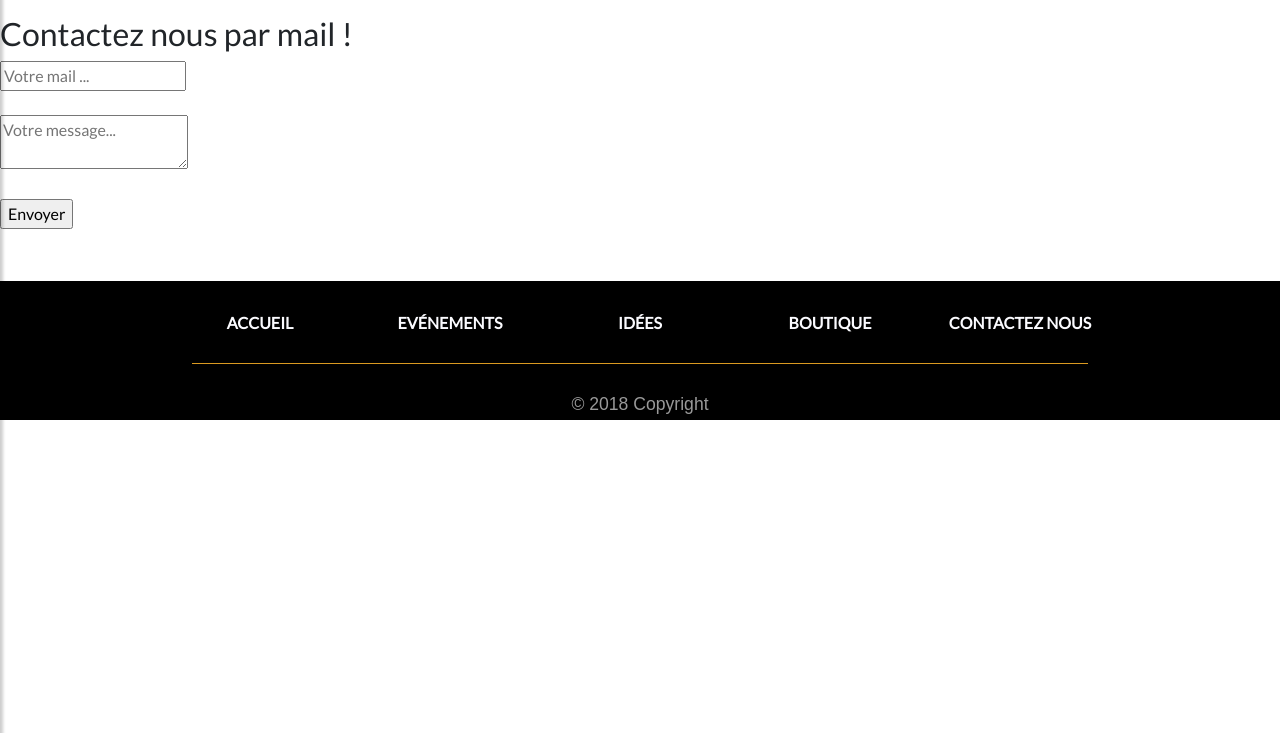
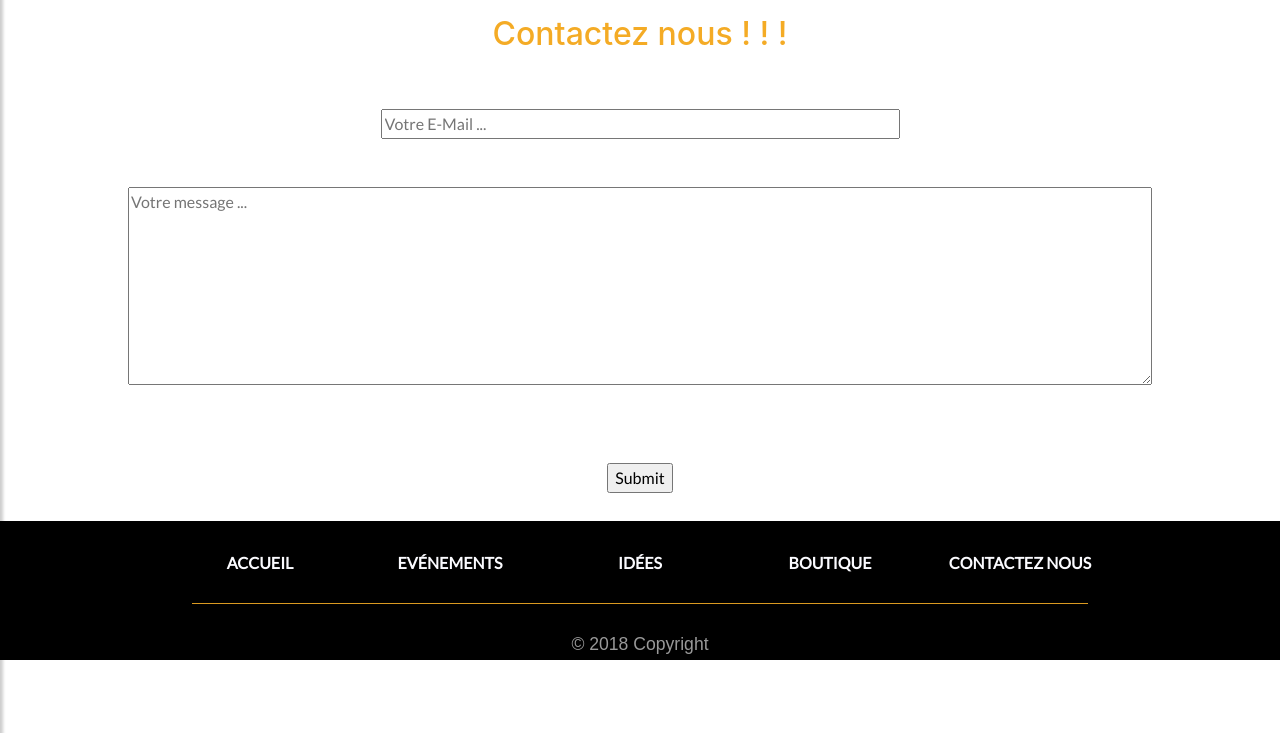
Before and after one commit to petergiromagny/Web-Projet, a PHP site: page /view/contactus.php in a window 1280 px wide. Shown: the part 50-783 px from the top of the page. Run offline with PHP 8.4, Linux system fonts and the light colour scheme; some libraries are stand-ins or nearby versions.

Commit message:
CONTACTUS + CSSCONTACTUS

```diff
--- /dev/null
+++ b/public/css/contactus.css
@@ -0,0 +1,4 @@
+.titre {
+    color: #f4ab25;
+    text-align: center;
+}
--- a/view/contactus.php
+++ b/view/contactus.php
@@ -12,43 +12,26 @@ include "form_signup.php";
 include "form_login.php";
 
 ?>
-<?php
-if(isset($_POST['Mailform']))
-{
-    if(!empty($_POST['Mail']) AND !empty($_POST['Message']))
-    {
 
-    }
-    else
-    {
-        $msg="Tout les champs doivent être complétés!";
-    }
-}
-?>
 <!DOCTYPE html>
 <html lang="ENG">
 <head>
     <title>Contactez nous</title>
     <meta charset="utf-8">
     <meta name="viewport" content="width=device-width, initial-scale=1.0">
-
     <?php include "header.php"; ?>
+    <link rel="stylesheet" href="../public/css/contactus.css">
 
 </head>
     <body>
-        <form method=""POST" action="">
-            <h2> Contactez nous par mail ! </h2>
-
-                        <input type="email" name="Mail" placeholder="Votre mail ..."><br><br />
-                        <textarea type="text" name="Message" placeholder="Votre message..."></textarea><br><br />
-                        <input type="submit" value="Envoyer" name=""Mailform"><br><br />
+        <h2 class="titre"> Contactez nous ! ! !</h2> <br/><br/>
+        <form method="post">
+            <div style="text-align:center;">
+                <input type="email" name="email" placeholder="Votre E-Mail ... "  size="60" required><br/><br/><br/>
+                <textarea style="width:80%;" cols="8" rows="8" name="message" placeholder="Votre message ... " required></textarea><br/><br/><br/><br/>
+                <input type="submit">
+            </div>
         </form>
-    <?php
-        if(isset($msg))
-        {
-            echo($msg);
-        }
-    ?>
     <?php include "footer.php"; ?>
     </body>
 </html>
```
